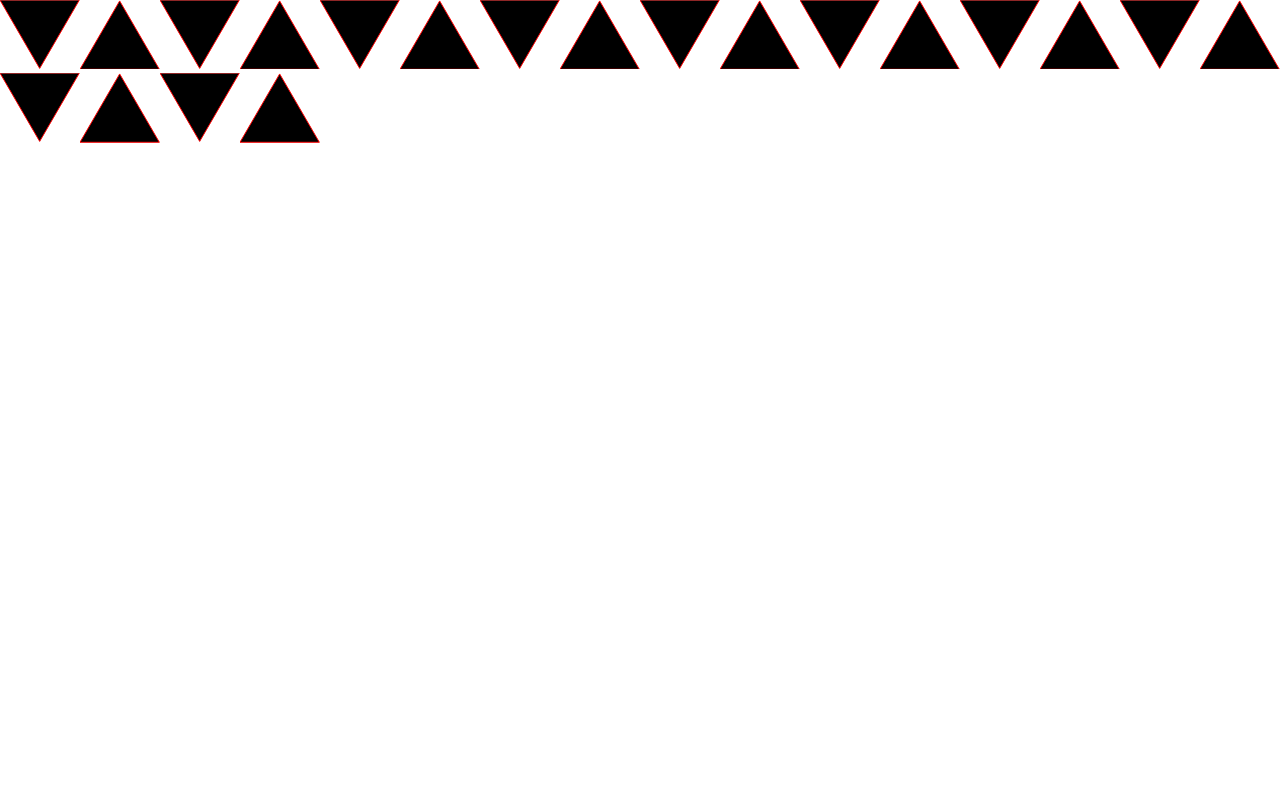
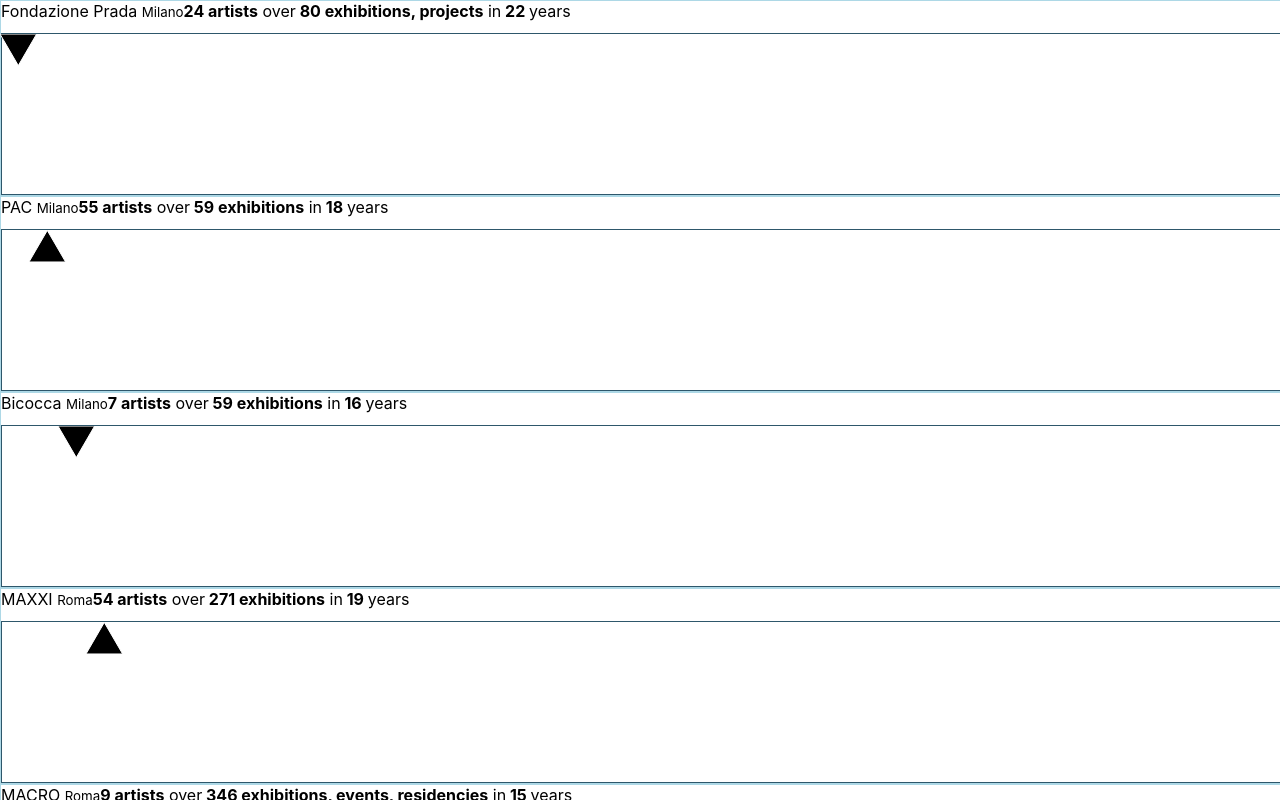
Before and after one commit to ArchiMidi/AAD_Charts_proportions, a React (Create React App) app: page /tris in a window 1280 px wide. Shown: the top 800 px of the page. Built offline with nearby package versions, Linux system fonts and the light colour scheme.

Commit message:
add tris css and boxes

```diff
--- a/src/App.css
+++ b/src/App.css
@@ -59,5 +59,26 @@
   width: 100%;
   height: 0.1rem;
   background-color: black;
-  top: calc(calc(100% - 0.3rem) / 2)
+  top: calc(calc(100% - 0.3rem) / 2);
 }
+
+/* // TRIANGLES // */
+
+ .placeBox {
+  min-width: 1000px;
+  width: 100vw;
+  border:0.1rem solid lightblue;
+  display: flex;
+  flex-direction: column;
+}
+
+.placeTitle{
+  margin: 0;
+  height: 2rem;
+  border: 1px solid darkble;
+}
+
+.trisBox {
+  height: 10rem;
+  border: 0.1rem solid hsl(200, 40%, 30%);;
+}
--- a/src/pages/Triangles.js
+++ b/src/pages/Triangles.js
@@ -9,17 +9,34 @@
             const name = place[0];
             const info = place[1];
             return (
-                <Triangle
+                <div className='placeBox'
                     key={name + 'tri'}
-                    style={{
-                        width: '5rem',
-                        transform: index % 2 === 0 && 'scaleY(-1)',
-                        stroke: 'red',
-
-                }} />
+                >
+                    <p className='placeTitle'>
+                        {name} <small>{info.city}</small>
+                        <b>{info.AADArtistsTotal} artists</b>  over
+                        <b> {info.totalNumberOfExhibitions} {info.kindOfEvents}</b> in
+                        <b> {info.yearsWithDataAmount} </b> years
+                    </p>
+                    <div className='trisBox'>
+                    {
+                        makeBackgroundTriangles(index)}
+                    </div>
+                </div>
             )
         }
         )}
         </div>
     )
 }
+function makeBackgroundTriangles(index) {
+    return <Triangle className='singleTriangle'
+
+        style={{
+            height: '2rem',
+            transform: index % 2 === 0 && 'scaleY(-1)',
+            stroke: 'white',
+            position: 'absolute',
+            left: index * 1.8 + 'rem'
+        }} />;
+}
```
